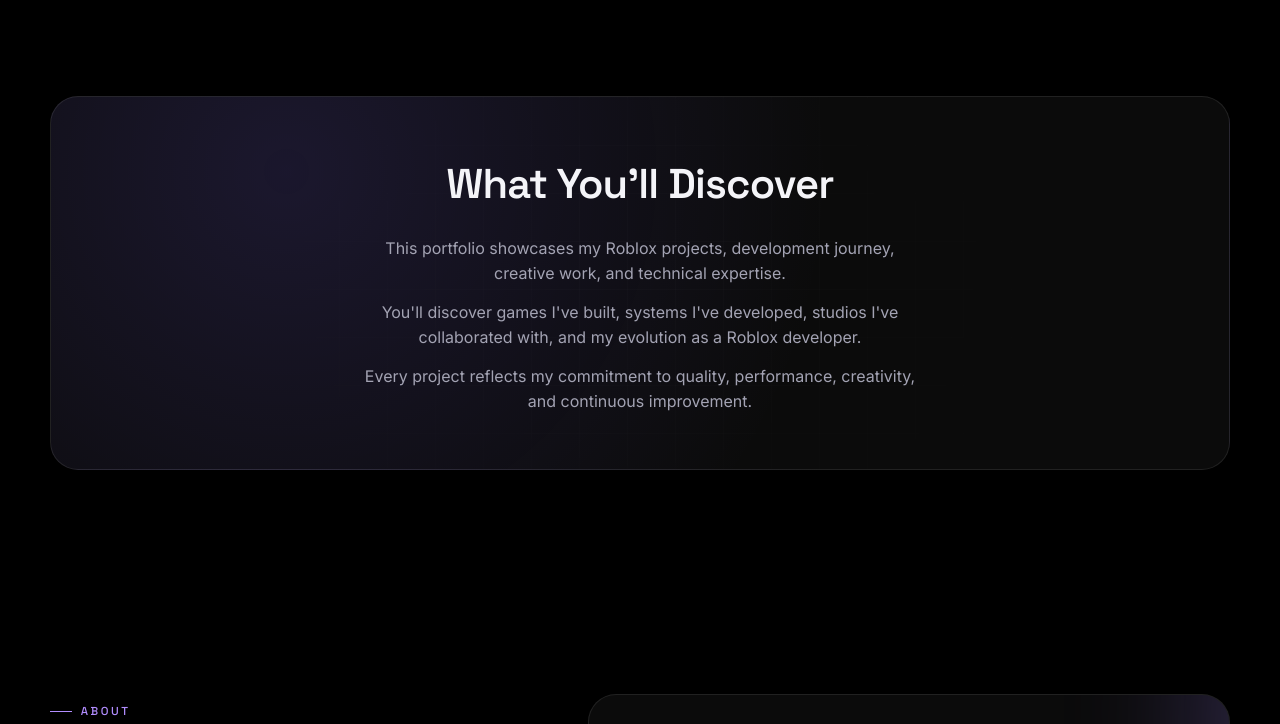
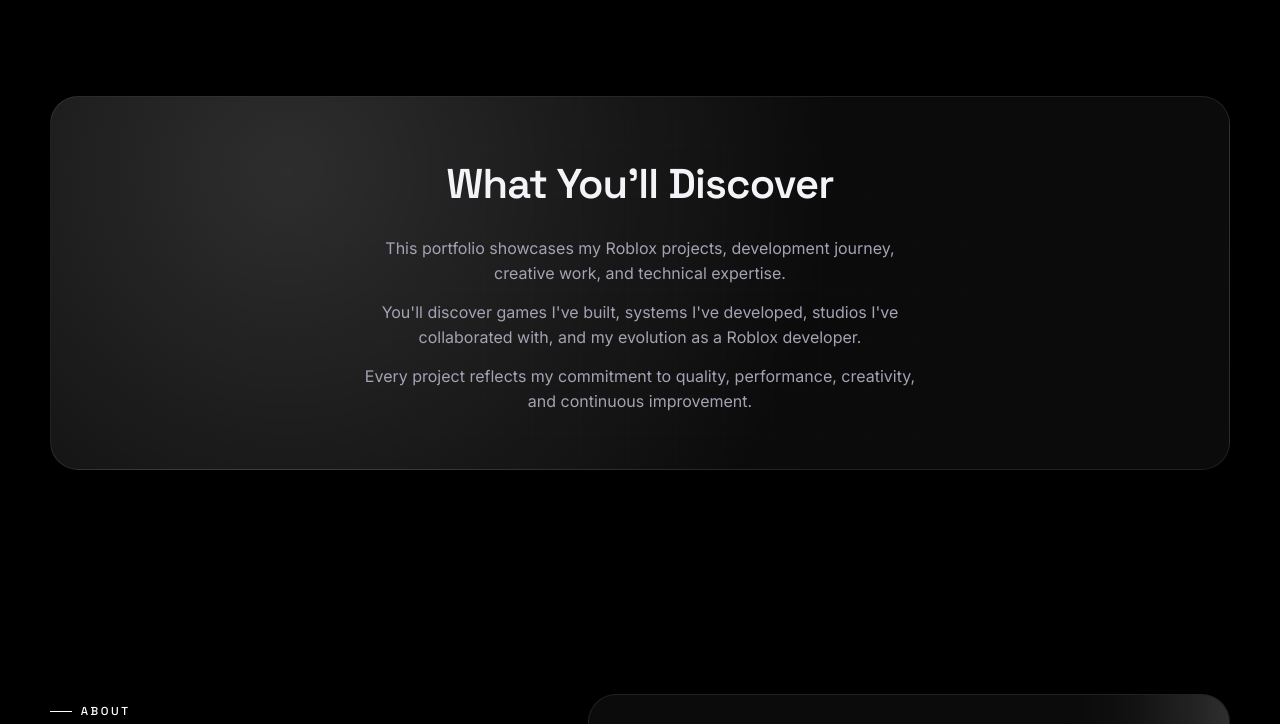
Before and after one commit to ops-dev09432/website-ops-portfolio, a plain HTML site: page index.html in a window 1280 px wide. Shown: the part 816-1540 px from the top of the page. Drawn offline with Linux system fonts and the light colour scheme.

Commit message:
Update style.css

```diff
--- a/style.css
+++ b/style.css
@@ -14,13 +14,13 @@
   --text-dim:      #a3a3b3;
   --text-faint:    #6a6a7d;
 
-  --accent:        #7b61ff;
-  --accent-2:      #b28dff;
-  --accent-cyan:   #52e5c9;
-  --accent-glow:   rgba(123,97,255,0.45);
+  --accent:        #ffffff;
+  --accent-2:      #ffffff;
+  --accent-cyan:   #ffffff;
+  --accent-glow:   rgba(255,255,255,0.45);
 
-  --grad-primary:  linear-gradient(135deg, #7b61ff 0%, #b28dff 50%, #52e5c9 100%);
-  --grad-line:     linear-gradient(90deg, transparent, rgba(123,97,255,0.6), transparent);
+  --grad-primary:  linear-gradient(135deg, #ffffff 0%, #f0f0f2 50%, #ffffff 100%);
+  --grad-line:     linear-gradient(90deg, transparent, rgba(255,255,255,0.7), transparent);
 
   --font-display:  'Space Grotesk', 'Inter', sans-serif;
   --font-body:     'Inter', sans-serif;
@@ -119,11 +119,11 @@
 .cursor-glow{
   position:fixed;
   top:0; left:0;
-  width:520px; height:520px;
+  width:600px; height:600px;
   border-radius:50%;
   pointer-events:none;
   z-index:1;
-  background:radial-gradient(circle, rgba(123,97,255,0.14) 0%, rgba(123,97,255,0.06) 35%, transparent 70%);
+  background:radial-gradient(circle, rgba(255,255,255,0.22) 0%, rgba(255,255,255,0.09) 35%, transparent 70%);
   transform:translate(calc(var(--mx, -1000px) - 50%), calc(var(--my, -1000px) - 50%));
   opacity:0;
   transition:opacity .4s ease;
@@ -293,7 +293,7 @@
   border-radius:50%;
   padding:4px;
   background:var(--grad-primary);
-  box-shadow:0 0 60px var(--accent-glow), 0 0 0 8px rgba(123,97,255,0.06);
+  box-shadow:0 0 60px var(--accent-glow), 0 0 0 8px rgba(255,255,255,0.06);
   margin-bottom:2rem;
   animation:pop-in .9s var(--ease) both, avatar-pulse 4.5s ease-in-out infinite 1s;
 }
@@ -303,8 +303,8 @@
   border:4px solid var(--bg);
 }
 @keyframes avatar-pulse{
-  0%,100%{ box-shadow:0 0 60px var(--accent-glow), 0 0 0 8px rgba(123,97,255,0.06); }
-  50%{ box-shadow:0 0 85px var(--accent-glow), 0 0 0 14px rgba(123,97,255,0.03); }
+  0%,100%{ box-shadow:0 0 60px var(--accent-glow), 0 0 0 8px rgba(255,255,255,0.06); }
+  50%{ box-shadow:0 0 85px var(--accent-glow), 0 0 0 14px rgba(255,255,255,0.03); }
 }
 @keyframes pop-in{
   from{ opacity:0; transform:translateY(24px) scale(.92); }
@@ -631,7 +631,7 @@
   position:relative;
   border-radius:var(--radius-lg);
   border:1px solid var(--border);
-  background:radial-gradient(circle at 20% 20%, rgba(123,97,255,0.14), transparent 55%), var(--surface);
+  background:radial-gradient(circle at 20% 20%, rgba(255,255,255,0.14), transparent 55%), var(--surface);
   padding:3.4rem clamp(1.6rem, 5vw, 4rem);
   overflow:hidden;
   text-align:center;
```
